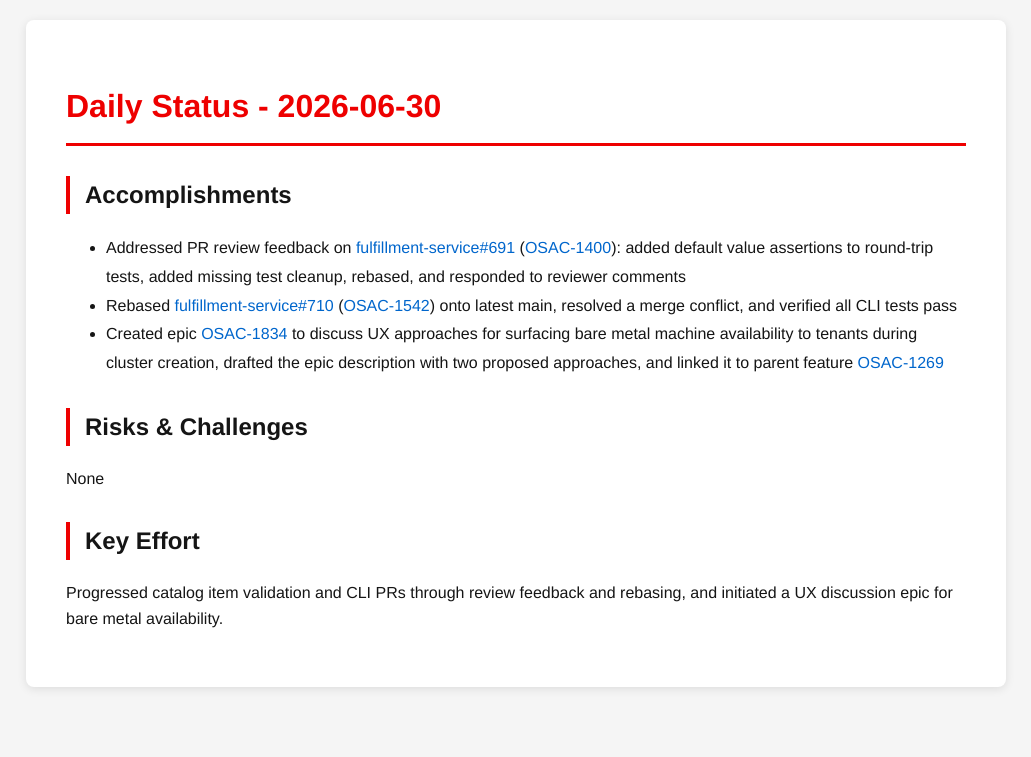
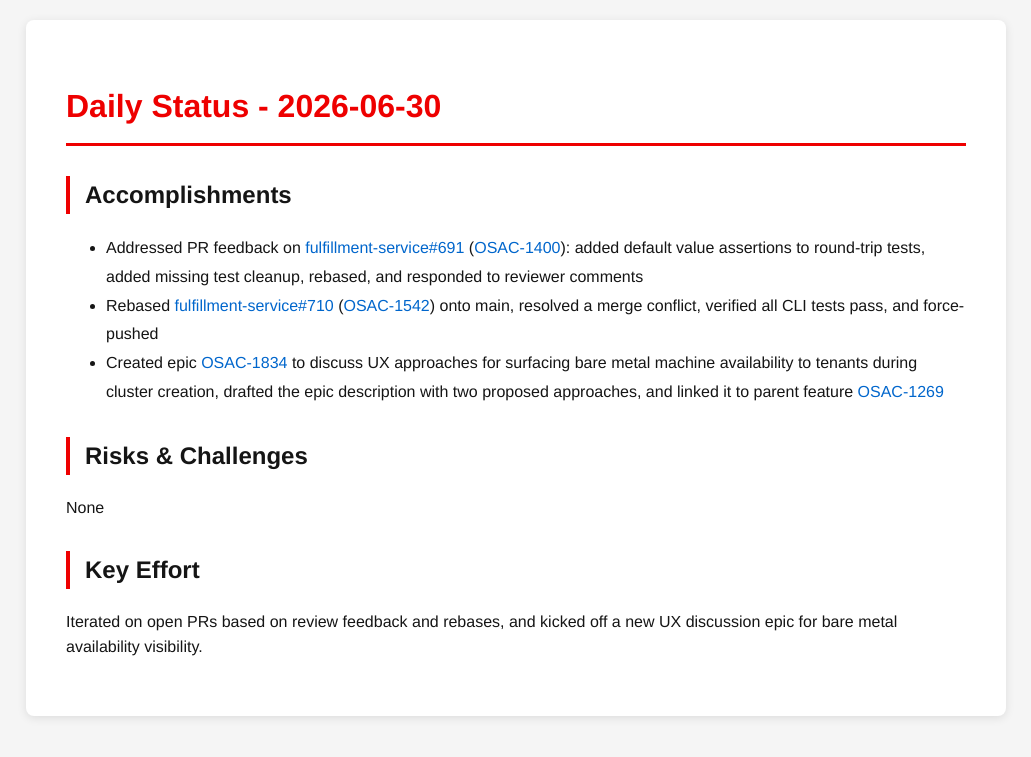
Before and after one commit to tzvatot/daily-status, a Jekyll site: the page built from 2026-06-30.md, in a window 1280 px wide. Shown: the top 757 px of the page, without its empty margins (124-1155 px from the left). Built offline with Jekyll 4.4.1, drawn with Linux system fonts in a browser that asks for light colours.

Commit message:
Daily status update - 2026-06-30

```diff
--- a/2026-06-30.md
+++ b/2026-06-30.md
@@ -7,12 +7,12 @@ date: 2026-06-30
 # Daily Status - 2026-06-30
 
 ## Accomplishments
-- Addressed PR review feedback on [fulfillment-service#691](https://github.com/osac-project/fulfillment-service/pull/691) ([OSAC-1400](https://redhat.atlassian.net/browse/OSAC-1400)): added default value assertions to round-trip tests, added missing test cleanup, rebased, and responded to reviewer comments
-- Rebased [fulfillment-service#710](https://github.com/osac-project/fulfillment-service/pull/710) ([OSAC-1542](https://redhat.atlassian.net/browse/OSAC-1542)) onto latest main, resolved a merge conflict, and verified all CLI tests pass
+- Addressed PR feedback on [fulfillment-service#691](https://github.com/osac-project/fulfillment-service/pull/691) ([OSAC-1400](https://redhat.atlassian.net/browse/OSAC-1400)): added default value assertions to round-trip tests, added missing test cleanup, rebased, and responded to reviewer comments
+- Rebased [fulfillment-service#710](https://github.com/osac-project/fulfillment-service/pull/710) ([OSAC-1542](https://redhat.atlassian.net/browse/OSAC-1542)) onto main, resolved a merge conflict, verified all CLI tests pass, and force-pushed
 - Created epic [OSAC-1834](https://redhat.atlassian.net/browse/OSAC-1834) to discuss UX approaches for surfacing bare metal machine availability to tenants during cluster creation, drafted the epic description with two proposed approaches, and linked it to parent feature [OSAC-1269](https://redhat.atlassian.net/browse/OSAC-1269)
 
 ## Risks & Challenges
 None
 
 ## Key Effort
-Progressed catalog item validation and CLI PRs through review feedback and rebasing, and initiated a UX discussion epic for bare metal availability.
+Iterated on open PRs based on review feedback and rebases, and kicked off a new UX discussion epic for bare metal availability visibility.
```
